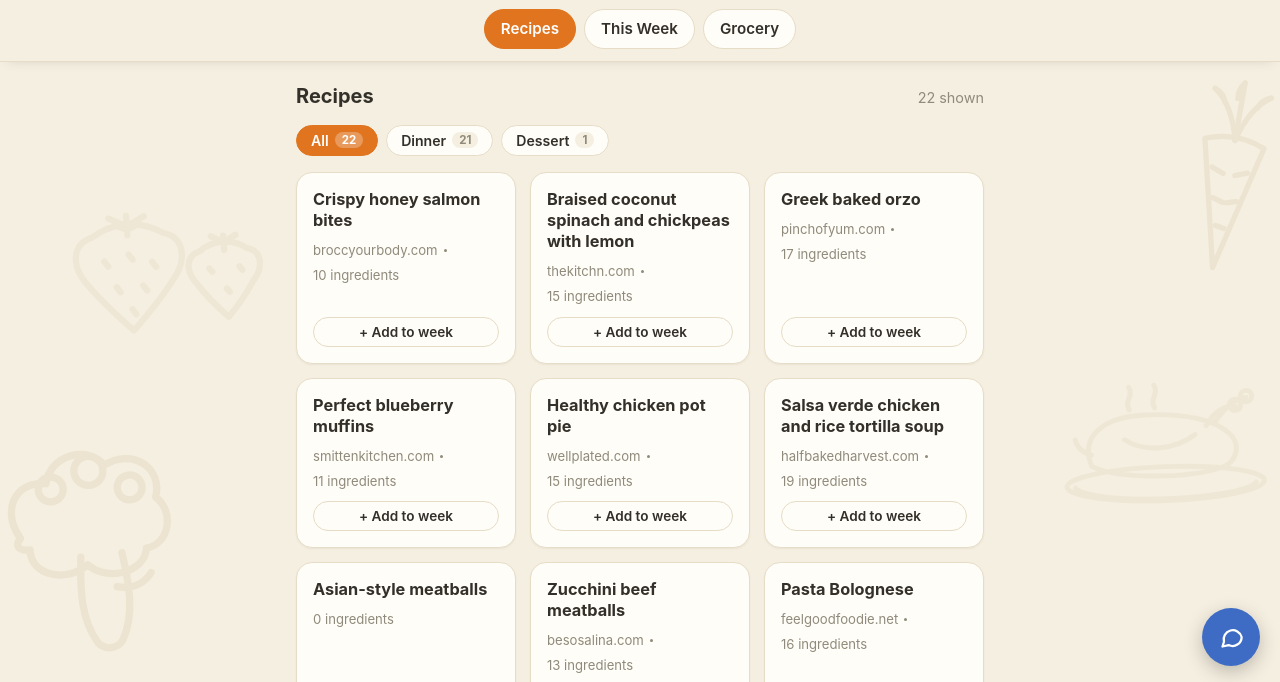
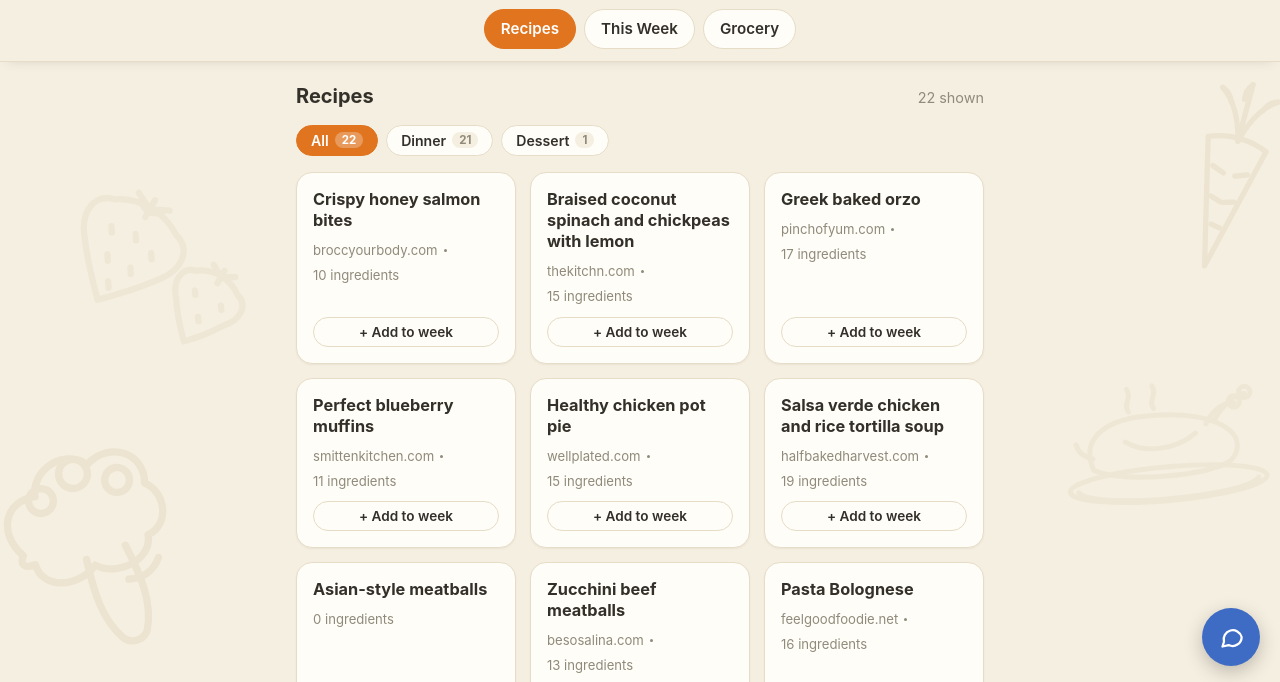
Before and after one commit to rcbowlin1/meal-prep, a website with bundled scripts: page index.html in a window 1280 px wide. Shown: the part 114-796 px from the top of the page. Built offline with nearby package versions, Linux system fonts and the light colour scheme.

Commit message:
Tilt background produce: strawberries +30, broccoli -20, carrot +15, turkey -5

```diff
--- a/css/app.css
+++ b/css/app.css
@@ -45,10 +45,10 @@ body {
   color: var(--veg);
 }
 .veg { position: absolute; opacity: 0.5; }
-.veg-carrot { top: 22%; right: -24px; width: 150px; height: 225px; transform: rotate(10deg); }
-.veg-broc { bottom: 6px; left: -42px; width: 270px; height: 290px; transform: rotate(-6deg); }
-.veg-straw { top: 34%; left: 4%; width: 230px; height: 195px; transform: rotate(-4deg); opacity: 0.36; }
-.veg-turkey { top: 57%; right: -8px; width: 240px; height: 170px; transform: rotate(-2deg); opacity: 0.34; }
+.veg-carrot { top: 22%; right: -24px; width: 150px; height: 225px; transform: rotate(15deg); }
+.veg-broc { bottom: 6px; left: -42px; width: 270px; height: 290px; transform: rotate(-20deg); }
+.veg-straw { top: 34%; left: 4%; width: 230px; height: 195px; transform: rotate(30deg); opacity: 0.36; }
+.veg-turkey { top: 57%; right: -8px; width: 240px; height: 170px; transform: rotate(-5deg); opacity: 0.34; }
 
 /* everything above the veg layer */
 .app-header, .tabs, #view, .toast { position: relative; z-index: 1; }
```
